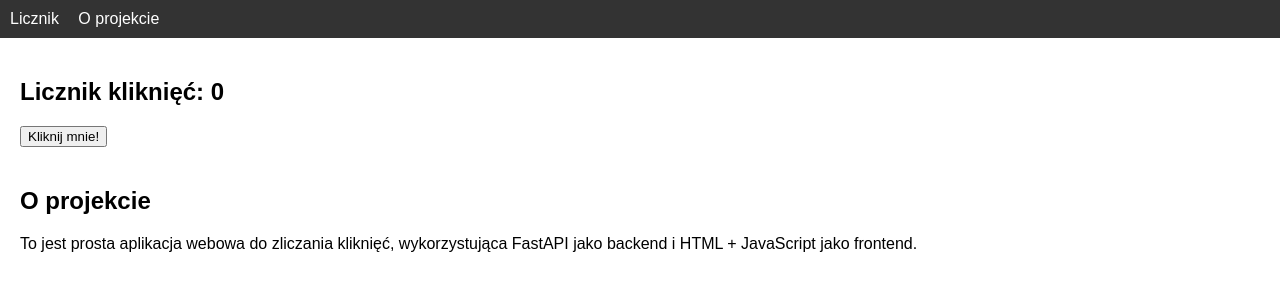
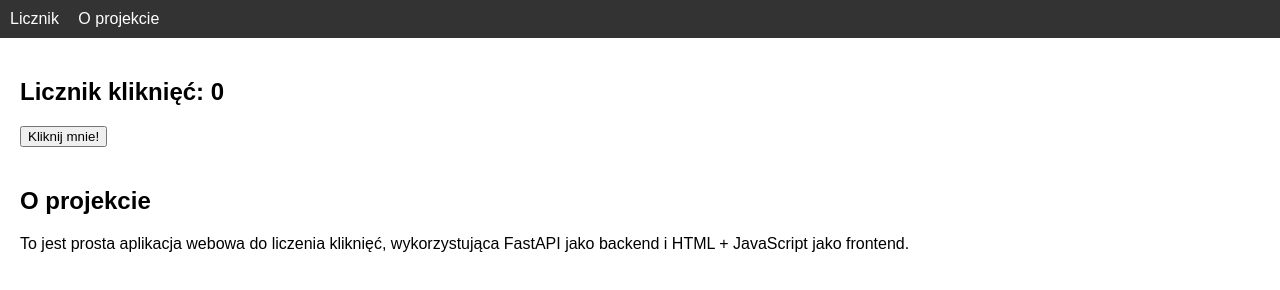
Before and after one commit to Brasen93/sprawozdanie, a plain HTML site: page index.html in a window 1280 px wide. Drawn offline with Linux system fonts and the light colour scheme; no server answers.

Commit message:
fix: poprawiono opis projektu

```diff
--- a/index.html
+++ b/index.html
@@ -37,7 +37,7 @@
 
     <section id="about" style="margin-top: 40px;">
       <h2>O projekcie</h2>
-      <p>To jest prosta aplikacja webowa do zliczania kliknięć, wykorzystująca FastAPI jako backend i HTML + JavaScript jako frontend.</p>
+      <p>To jest prosta aplikacja webowa do liczenia kliknięć, wykorzystująca FastAPI jako backend i HTML + JavaScript jako frontend.</p>
     </section>
   </div>
 
```
